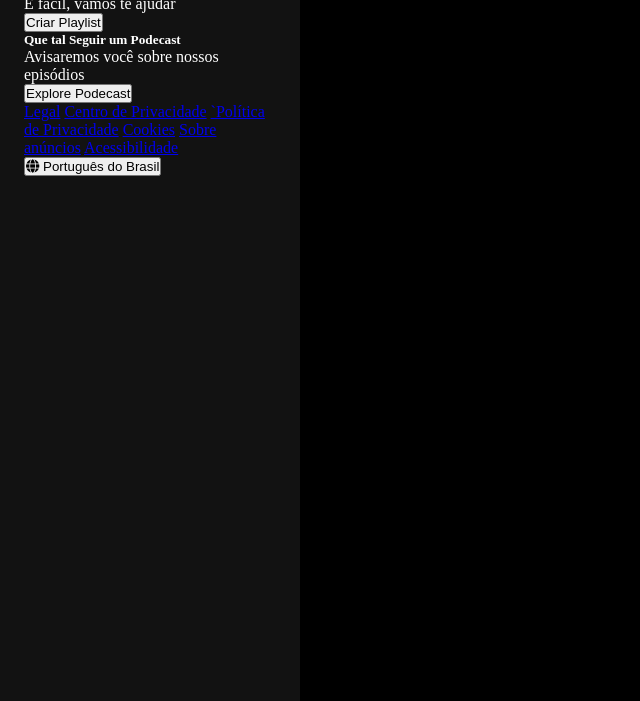
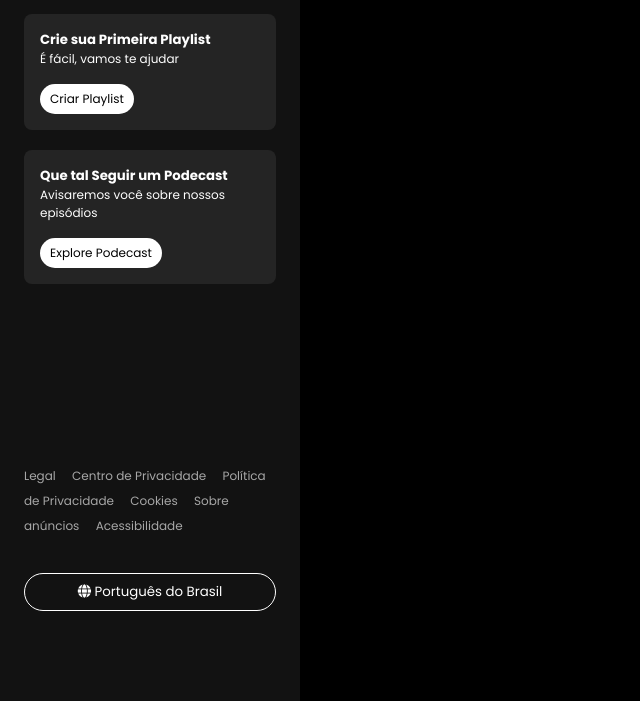
Before and after one commit to Gustavoo-s/Spotify, a plain HTML site: page index.html in a window 1280 px wide. Shown: the part 99-800 px from the top of the page, without its empty margins (0-640 px from the left). Drawn offline with Linux system fonts and the light colour scheme.

Commit message:
Fix: feito a  estilização dos componentes presentes no HTML no  CSS

```diff
--- a/index.html
+++ b/index.html
@@ -19,34 +19,40 @@
             <i class="fa-solid fa-book"></i>
             <p>Sua Blibioteca +</p>
         </div>
+
         <div class="nav-playlist">
             <h5>Crie sua Primeira Playlist</h5>
             <p>É fácil, vamos te ajudar</p>
             <button>Criar Playlist</button>
         </div>
-        <div class="nav-podecast">
+
+        <div class="nav-podcast">
             <h5>Que tal Seguir um Podecast</h5>
             <p>Avisaremos você sobre nossos episódios</p>
             <button>Explore Podecast</button>
         </div>
+
         <div class="nav-footer">
             <a href="#">Legal</a>
             <a href="#">Centro de Privacidade</a>
-            <a href="#">`Política de Privacidade</a>
+            <a href="#">Política de Privacidade</a>
             <a href="#">Cookies</a>
             <a href="#">Sobre anúncios</a>
             <a href="#">Acessibilidade</a>
         </div>
+
         <button class="nav-lang-button">
             <i class="fa-solid fa-globe"></i>
             Português do Brasil
         </button>
+
     </nav>
         <main>
             <header class="search-bar">
                 <i class="fa-solid fa-magnifying-glass"></i>
                 <input placeholder="O que você quer ouvir?">
             </header>
+
             <section class="content">
                 <h2>Artistas Populares</h2>
                 <div class="artists-grid"></div>
@@ -54,6 +60,7 @@
                 <h2>Artistas Populares</h2>
                 <div class="albums-grid"></div>
             </section>
+
         </main>
 
     </div>
--- a/style.css
+++ b/style.css
@@ -1,7 +1,10 @@
+@import url('https://fonts.googleapis.com/css2?family=Poppins:wght@400;600;700&family=Roboto:wght@400;700;900&display=swap');
+
 * {
     margin: 0;
     padding: 0;
     box-sizing: border-box;
+    font-family: "Poppins", serif;
 }
 
 body {
@@ -18,4 +21,66 @@ body {
     width: 300px;
     background-color: #121212;
     padding: 24px 24px 90px 24px;
+    display: flex;
+    flex-direction: column;
+    gap: 20px;
 }
+
+.nav-logo i {
+    font-size: 24px;
+}
+
+.nav-library {
+    display: flex;
+    align-items: center;
+    gap: 10px;
+}
+
+.nav-library i,.nav-library p {
+    color: #B7B3B6;
+    font-size: 14px;
+    cursor: pointer;
+}
+
+.nav-playlist, .nav-podcast {
+    background-color: #242424;
+    padding: 16px;
+    border-radius: 8px;
+}
+
+.nav-playlist button, .nav-podcast button {
+    background-color: #fff;
+    color: #000;
+    border: none;
+    padding: 6px 10px;
+    margin-top: 16px;
+    cursor: pointer;
+    font-size: 12px;
+    border-radius: 20px;
+}
+
+.nav-playlist p, .nav-podcast p {
+    font-size: 12px;
+}
+
+.nav-footer {
+    margin-top: auto;
+}
+
+.nav-footer a {
+    color: #a7a7a7;
+    text-decoration: none;
+    font-size: 12px;
+    margin-right: 12px;
+    margin-bottom: 8px;
+}
+
+.nav-lang-button {
+    background-color: transparent;
+    border: 1px solid #fff;
+    color: #fff;
+    padding: 8px 12px;
+    margin-top: 16px;
+    cursor: pointer;
+    border-radius: 20px;
+}
```
